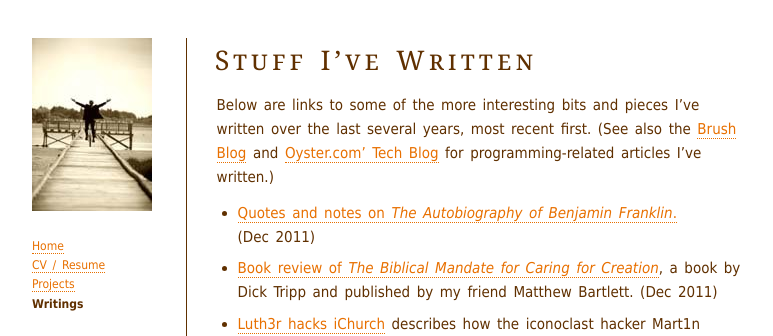
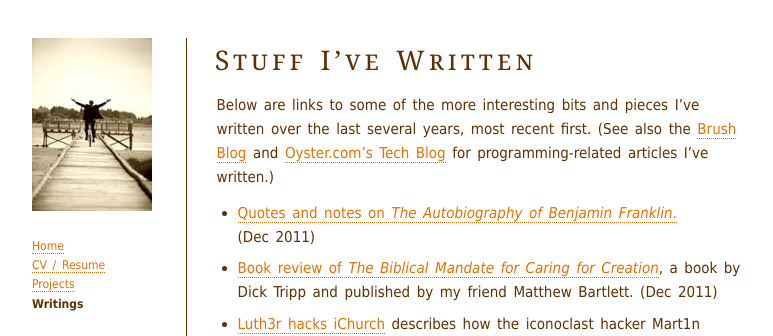
Before and after one commit to benhoyt/benhoyt.github.com, a Jekyll site: the page built from writings.html, in a window 1280 px wide. Shown: the top 336 px of the page, without its empty margins (248-1021 px from the left). Built offline with Jekyll 4.4.1, drawn with Linux system fonts in a browser that asks for light colours.

Commit message:
Fix type: missing s

```diff
--- a/writings.html
+++ b/writings.html
@@ -5,7 +5,7 @@
 ---
 <h1><a href="/writings/">{{ page.title }}</a></h1>
 
-<p>Below are links to some of the more interesting bits and pieces I&rsquo;ve written over the last several years, most recent first. (See also the <a href="http://blog.brush.co.nz/">Brush Blog</a> and <a href="http://tech.oyster.com/">Oyster.com&rsquo; Tech Blog</a> for programming-related articles I&rsquo;ve written.)</p>
+<p>Below are links to some of the more interesting bits and pieces I&rsquo;ve written over the last several years, most recent first. (See also the <a href="http://blog.brush.co.nz/">Brush Blog</a> and <a href="http://tech.oyster.com/">Oyster.com&rsquo;s Tech Blog</a> for programming-related articles I&rsquo;ve written.)</p>
 
 <ul>
  <li><a href="http://aliensintheapple.com/2011/12/23/the-autobiography-of-benjamin-franklin/">Quotes and notes on <i>The Autobiography of Benjamin Franklin</i>.</a> (Dec&nbsp;2011)</li>
```
